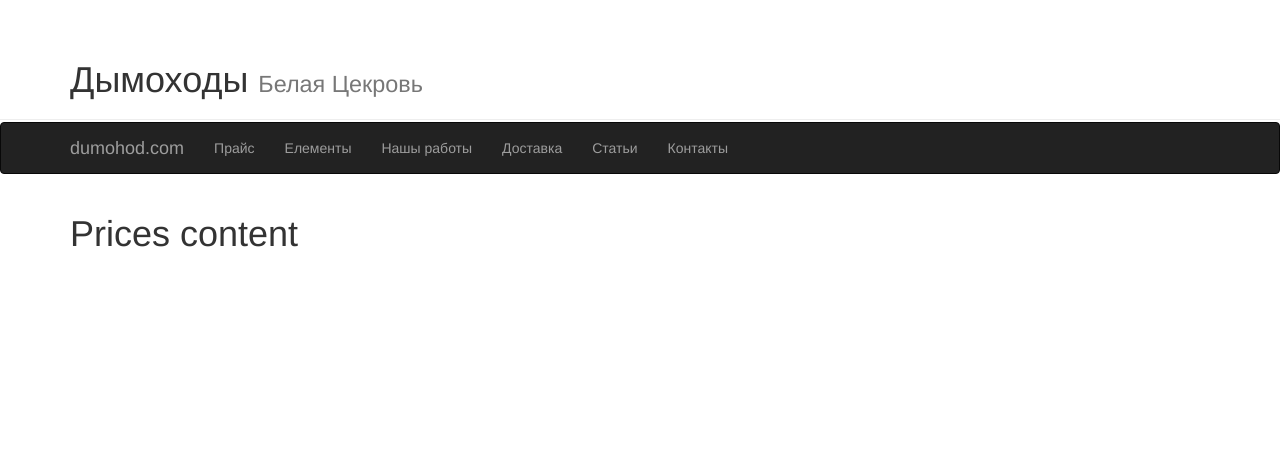
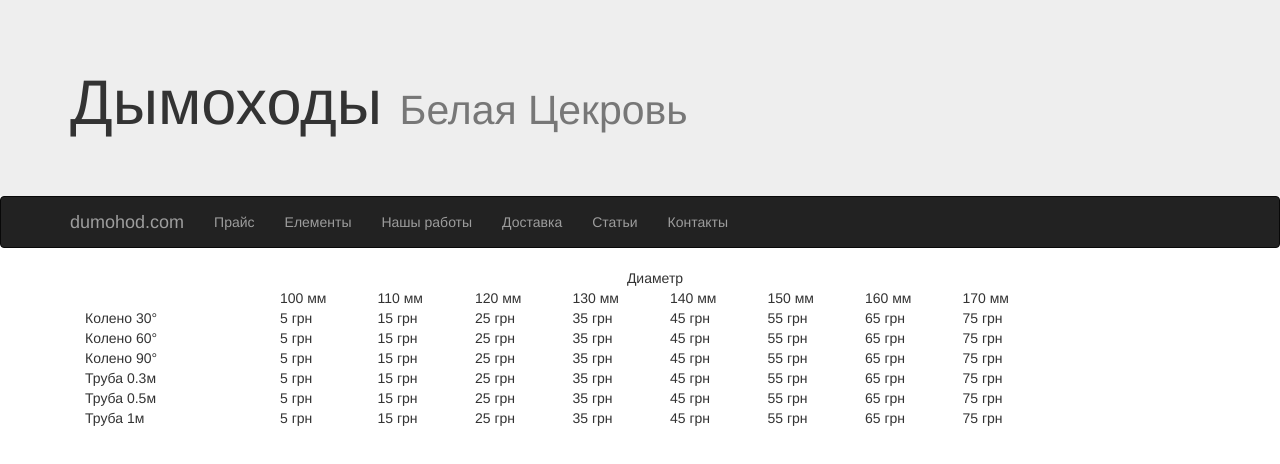
Before and after one commit to vvaleron/NVRSP, a website: page webapp/index.html at #/prices in a window 1280 px wide. Drawn offline with Linux system fonts and the light colour scheme.

Commit message:
price table generation

```diff
--- /dev/null
+++ b/webapp/constants.js
@@ -0,0 +1,80 @@
+var PRICES = [
+    {
+        label: 'Колено 30°',
+        stainless_steel: [
+            { diameter: 100, price: '5 грн' },
+            { diameter: 110, price: '15 грн' },
+            { diameter: 120, price: '25 грн' },
+            { diameter: 130, price: '35 грн' },
+            { diameter: 140, price: '45 грн' },
+            { diameter: 150, price: '55 грн' },
+            { diameter: 160, price: '65 грн' },
+            { diameter: 170, price: '75 грн' }
+        ]
+    },
+    {
+        label: 'Колено 60°',
+        stainless_steel: [
+            { diameter: 100, price: '5 грн' },
+            { diameter: 110, price: '15 грн' },
+            { diameter: 120, price: '25 грн' },
+            { diameter: 130, price: '35 грн' },
+            { diameter: 140, price: '45 грн' },
+            { diameter: 150, price: '55 грн' },
+            { diameter: 160, price: '65 грн' },
+            { diameter: 170, price: '75 грн' }
+        ]
+    },
+    {
+        label: 'Колено 90°',
+        stainless_steel: [
+            { diameter: 100, price: '5 грн' },
+            { diameter: 110, price: '15 грн' },
+            { diameter: 120, price: '25 грн' },
+            { diameter: 130, price: '35 грн' },
+            { diameter: 140, price: '45 грн' },
+            { diameter: 150, price: '55 грн' },
+            { diameter: 160, price: '65 грн' },
+            { diameter: 170, price: '75 грн' }
+        ]
+    },
+    {
+        label: 'Труба 0.3м',
+        stainless_steel: [
+            { diameter: 100, price: '5 грн' },
+            { diameter: 110, price: '15 грн' },
+            { diameter: 120, price: '25 грн' },
+            { diameter: 130, price: '35 грн' },
+            { diameter: 140, price: '45 грн' },
+            { diameter: 150, price: '55 грн' },
+            { diameter: 160, price: '65 грн' },
+            { diameter: 170, price: '75 грн' }
+        ]
+    },
+    {
+        label: 'Труба 0.5м',
+        stainless_steel: [
+            { diameter: 100, price: '5 грн' },
+            { diameter: 110, price: '15 грн' },
+            { diameter: 120, price: '25 грн' },
+            { diameter: 130, price: '35 грн' },
+            { diameter: 140, price: '45 грн' },
+            { diameter: 150, price: '55 грн' },
+            { diameter: 160, price: '65 грн' },
+            { diameter: 170, price: '75 грн' }
+        ]
+    },
+    {
+        label: 'Труба 1м',
+        stainless_steel: [
+            { diameter: 100, price: '5 грн' },
+            { diameter: 110, price: '15 грн' },
+            { diameter: 120, price: '25 грн' },
+            { diameter: 130, price: '35 грн' },
+            { diameter: 140, price: '45 грн' },
+            { diameter: 150, price: '55 грн' },
+            { diameter: 160, price: '65 грн' },
+            { diameter: 170, price: '75 грн' }
+        ]
+    }
+];
--- a/webapp/controllers/MainCtrl.js
+++ b/webapp/controllers/MainCtrl.js
@@ -2,6 +2,6 @@ angular.module('MainCtrl', [
 
 
 ]).controller('MainController', ['$scope', '$rootScope', function($scope, $rootScope) {
-    $scope.prices = 'prices';
+    $scope.prices = PRICES;
     console.log('$scope in MainController', $scope);
 }]);
--- a/webapp/html/prices.html
+++ b/webapp/html/prices.html
@@ -1 +1,14 @@
-<h1>Prices content</h1>
+<div class="container">
+    <div class="row text-center">Диаметр</div>
+    <div class="row">
+        <div class="col-xs-2"></div>
+
+        <div class="col-xs-1" ng-repeat="stainless in prices[0].stainless_steel">{{stainless.diameter}} мм</div>
+    </div>
+
+    <div class="row" ng-repeat="price in prices">
+        <div class="col-xs-2">{{price.label}}</div>
+
+        <div class="col-xs-1" ng-repeat="singlePrice in price.stainless_steel">{{singlePrice.price}}</div>
+    </div>
+</div>
--- a/webapp/index.html
+++ b/webapp/index.html
@@ -29,7 +29,7 @@
 
 <body ng-app="app" ng-controller="MainController">
 <!-- Header -->
-    <div class="page-header">
+    <div class="page-header jumbotron">
         <div class="container">
             <h1>Дымоходы
                 <small>Белая Цекровь</small>
@@ -87,6 +87,7 @@
 <!-- Bootstrap Core JavaScript -->
 <script src="resources/js/bootstrap.min.js"></script>
 
+<script src="constants.js"></script>
 <script src="app.js"></script>
 <script src="appRoutes.js"></script>
 <script src="controllers/MainCtrl.js"></script>
--- a/webapp/resources/css/main.css
+++ b/webapp/resources/css/main.css
@@ -1,3 +1,3 @@
 .page-header {
-    margin-bottom: 2px;
+    margin: 0;
 }
```
